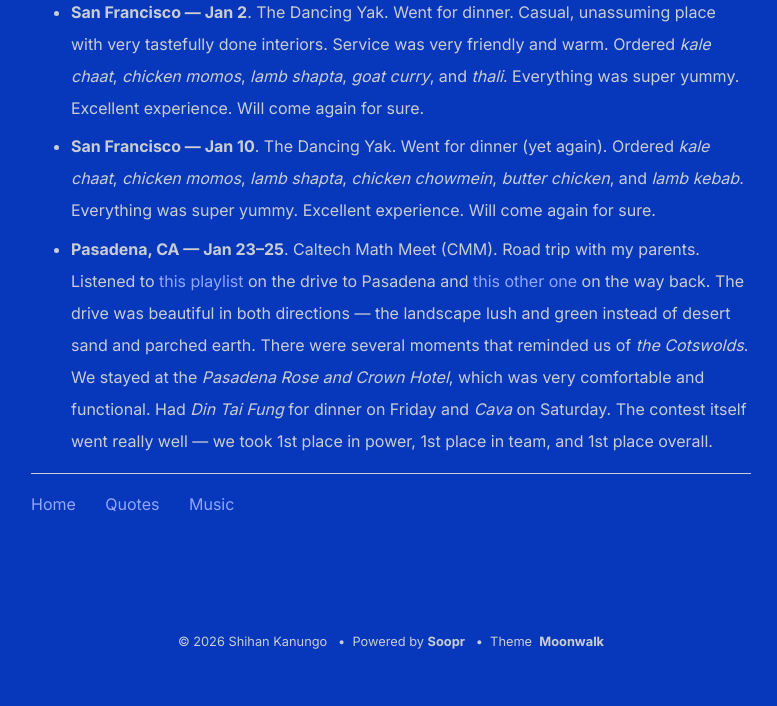
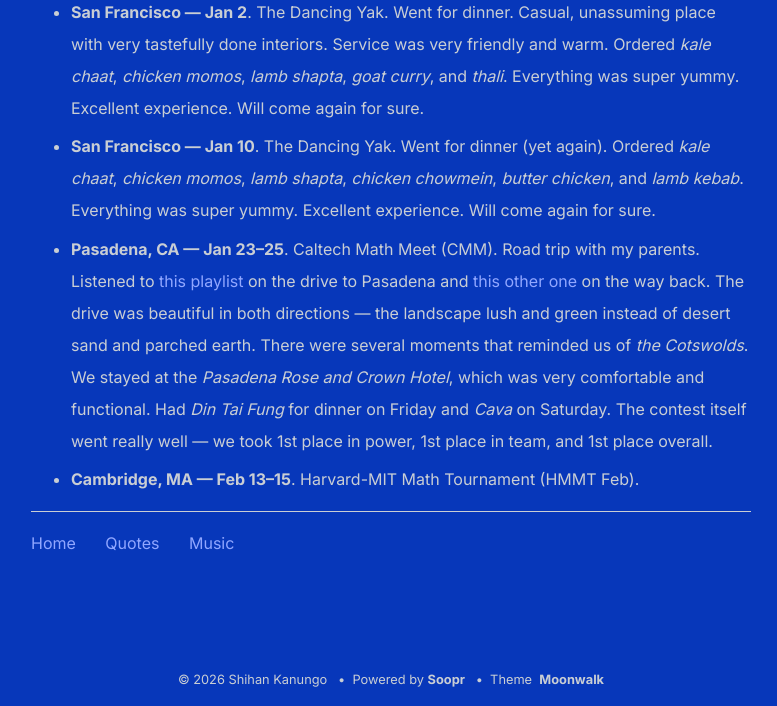
Before and after one commit to shihankanungo/shihankanungo.github.io, a Jekyll site: the page built from travel.md, in a window 1280 px wide. Shown: the part 680-1386 px from the top of the page, without its empty margins (249-1026 px from the left). Built offline with Jekyll 4.4.1, drawn with Linux system fonts in a browser that asks for light colours; before the commit the page ends 1347 px from its top, so only the background shows below that.

Commit message:
Update travel.md

```diff
--- a/travel.md
+++ b/travel.md
@@ -10,3 +10,4 @@
 - **San Francisco --- Jan 2**. The Dancing Yak. Went for dinner. Casual, unassuming place with very tastefully done interiors. Service was very friendly and warm. Ordered *kale chaat*, *chicken momos*, *lamb shapta*, *goat curry*, and *thali*. Everything was super yummy. Excellent experience. Will come again for sure.
 - **San Francisco --- Jan 10**. The Dancing Yak. Went for dinner (yet again). Ordered *kale chaat*, *chicken momos*, *lamb shapta*, *chicken chowmein*, *butter chicken*, and *lamb kebab*. Everything was super yummy. Excellent experience. Will come again for sure.
 - **Pasadena, CA --- Jan 23--25**. Caltech Math Meet (CMM). Road trip with my parents. Listened to [this playlist](https://open.spotify.com/playlist/3nuVXLEao4eoONInGsuDg7?si=deed7bae5f5e4c4b) on the drive to Pasadena and [this other one](https://open.spotify.com/playlist/32wdIEm5MTG3QZCevX4Fcq?si=e50e484fb3164f14) on the way back. The drive was beautiful in both directions &mdash; the landscape lush and green instead of desert sand and parched earth. There were several moments that reminded us of *the Cotswolds*. We stayed at the *Pasadena Rose and Crown Hotel*, which was very comfortable and functional. Had *Din Tai Fung* for dinner on Friday and *Cava* on Saturday. The contest itself went really well &mdash; we took 1st place in power, 1st place in team, and 1st place overall.
+- **Cambridge, MA --- Feb 13--15**. Harvard-MIT Math Tournament (HMMT Feb).
```
